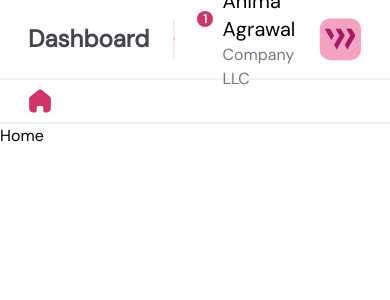
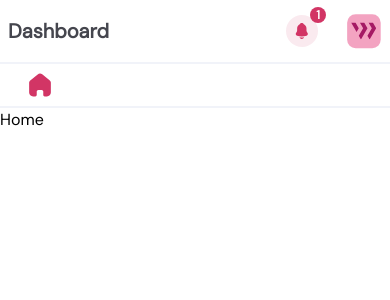
Before and after one commit to 0umaima/Admin-Dashboard, a React (Vite) app: page / in a window 390 px wide. Shown: the top 300 px of the page. Built offline with nearby package versions, Linux system fonts and the light colour scheme.

Commit message:
make navbar responsive

```diff
--- a/src/Layout/Navbar.jsx
+++ b/src/Layout/Navbar.jsx
@@ -2,26 +2,26 @@ import bell from "../assets/icons/notification.svg"
 import logo from "../assets/logo.svg"
 function Navbar() {
   return (
-    <div className="w-full h-20 border-b-2 border-light-gray flex justify-between items-center px-7">
+    <div className="w-full h-16 lg:h-20 border-b-2 border-light-gray flex justify-between items-center px-2 md:px-5 lg:px-7">
 
-        <h1 className="text-2xl font-semibold text-dark-gray">Dashboard</h1>
+        <h1 className="text-xl lg:text-2xl font-semibold text-dark-gray">Dashboard</h1>
 
-        <div className="flex items-center gap-6">
+        <div className="flex items-center gap-1 lg:gap-6">
         {/* Notifications icon */}
-        <div className="size-10 bg-light-pink rounded-3xl relative flex items-center justify-center mx-6">
-            <img src={bell} alt="notifications" className="size-6"/>
+        <div className="size-8 lg:size-10 bg-light-pink rounded-3xl relative flex items-center justify-center mx-6">
+            <img src={bell} alt="notifications" className="size-5 lg:size-6"/>
             <div className="size-3 p-2 left-6 -top-2 bg-raspberry rounded-3xl absolute  flex justify-center items-center    ">
                 <span className="text-xs font-bold text-white">1</span>
             </div>
         </div>
 
         {/* Profile */}
-        <div className="flex flex-col items-end">
+        <div className="hidden lg:flex flex-col items-end">
             <h1 className="text-xl font-medium ">Anima Agrawal</h1>
             <h1 className="text-base font-medium text-light-gray-1">Company LLC</h1>
          </div>
 
-            <img src={logo} alt="Profile" className="size-11"/>
+            <img src={logo} alt="Profile" className="size-9 lg:size-11"/>
         </div>
 
     </div>
```
